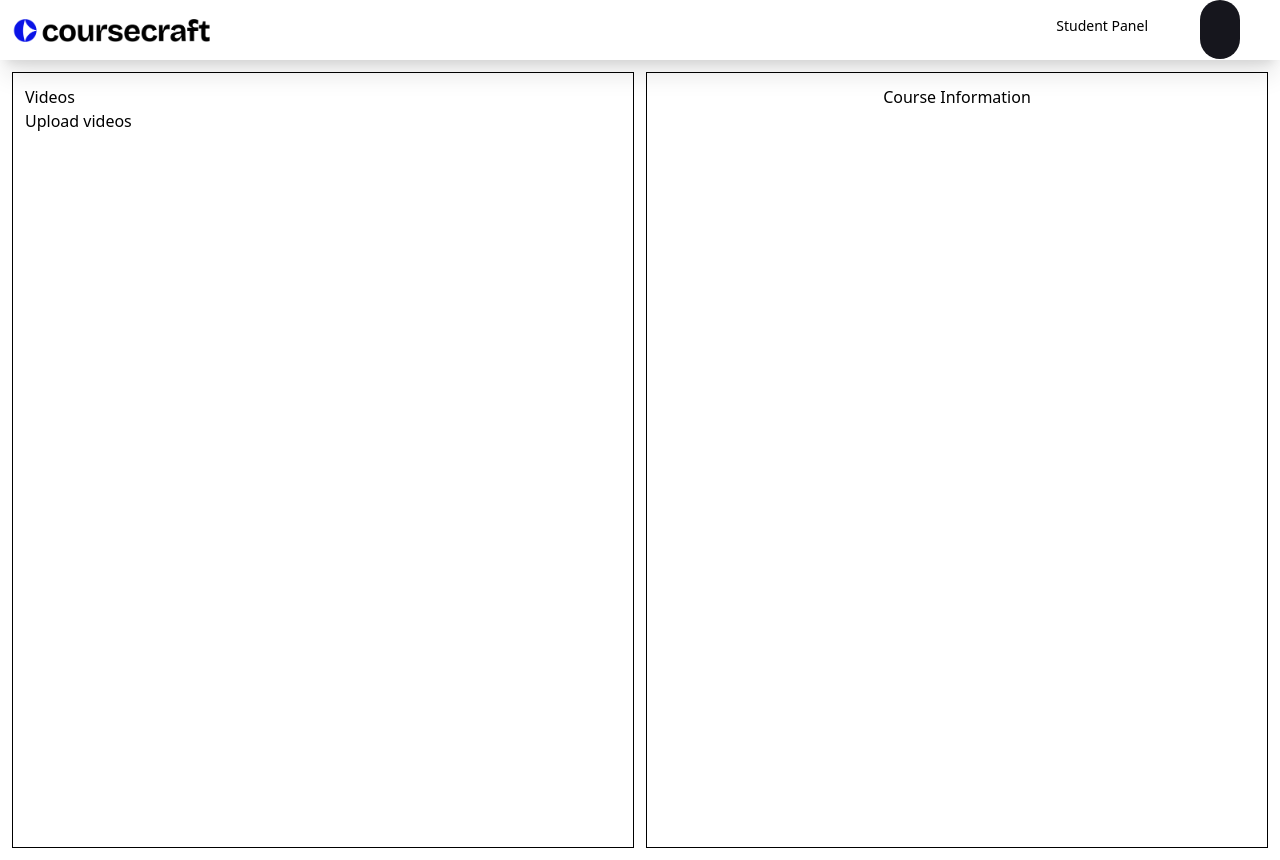
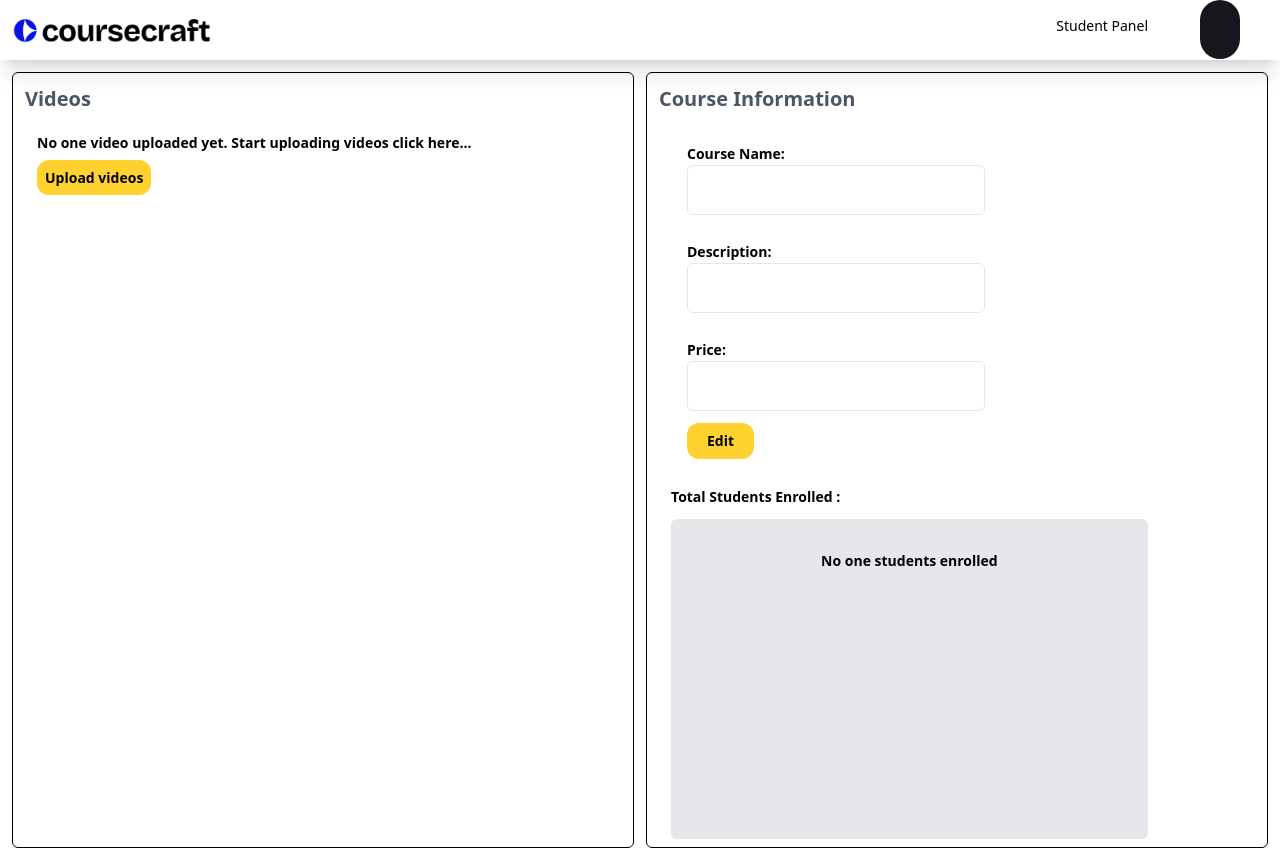
Before and after one commit to akshay5568/CourseCraft, a React (Vite) app in the folder Frontend/: page /course-edit/1 in a window 1280 px wide. Built offline with nearby package versions, Linux system fonts and the light colour scheme; no server answers.

Commit message:
worked on  course upload and course edit page. Also have done better UI for the course upload form as well as edit page.

```diff
--- /dev/null
+++ b/Frontend/src/Slice/CourseDetailsReducer.js
@@ -0,0 +1,18 @@
+import { createSlice } from "@reduxjs/toolkit";
+
+
+const CourseReducer = createSlice({
+    name:"CourseDetails",
+    initialState:{
+        details:{}
+    },
+    reducers:{
+        addCourseDetails:(state,action) => {
+            state.details = action.payload;
+        }
+    }
+
+})
+
+export const {addCourseDetails} = CourseReducer.actions;
+export default CourseReducer.reducer;
--- /dev/null
+++ b/Frontend/src/Slice/CourseVideoSlice.js
@@ -0,0 +1,18 @@
+import { createSlice } from "@reduxjs/toolkit";
+
+
+const CourseVideoSlice = createSlice({
+    name:"CourseVideo",
+    initialState:{
+        videos:{}
+    },
+    reducers:{
+        addCourseVideos:(state,action) => {
+            state.videos = action.payload;
+        }
+    }
+})
+
+
+export const {addCourseVideos} = CourseVideoSlice.actions;
+export default CourseVideoSlice.reducer;
--- a/Frontend/src/Store/AppStore.js
+++ b/Frontend/src/Store/AppStore.js
@@ -1,10 +1,16 @@
 import {configureStore} from '@reduxjs/toolkit';
 import UserReducer from '../Slice/UserReducer.js';
 import SellerReducer from '../Slice/SellerReducer.js';
+import CourseReducer from '../Slice/CourseDetailsReducer.js';
+import CourseVideo from '../Slice/CourseVideoSlice.js';
+
+
 const appStore = configureStore({
     reducer:{
         User:UserReducer,
         Seller:SellerReducer,
+        CourseDetails:CourseReducer,
+        CourseVideo:CourseVideo
     }
 })
 
--- a/Frontend/src/components/BeacomeInstructor/CourseEditPage.jsx
+++ b/Frontend/src/components/BeacomeInstructor/CourseEditPage.jsx
@@ -1,13 +1,21 @@
 import SellerHeader from "./SellerHeader";
-import { useState } from "react";
 import axios from "axios";
 import { mainURL } from "../../Constants/Constant";
 import { Link, useParams } from "react-router";
-import { useEffect } from "react";
+import { useEffect, useRef, useState } from "react";
+import { useDispatch, useSelector } from "react-redux";
+import { addCourseDetails } from "../../Slice/CourseDetailsReducer";
+import { addCourseVideos } from "../../Slice/CourseVideoSlice";
+import EnrolledStudents from "./EnrolledStudents";
+import EditCourseForm from "./EditCourseForm";
 
 export const CourseEditPage = () => {
-  const [data, setData] = useState();
+  const CourseDetails = useSelector((state) => state.CourseDetails.details);
+  const CourseVideos = useSelector((state) => state.CourseVideo.videos);
   const id = useParams();
+  const dispatch = useDispatch();
+
+ const [isEditTrue,setIsEditTrue] = useState(false);
 
   const getCourseData = async () => {
     const token = localStorage.getItem("jwtToken");
@@ -17,8 +25,8 @@ export const CourseEditPage = () => {
           Authorization: `Brearer ${token}`,
         },
       });
-      console.log(res.data);
-      setData(res.data);
+      dispatch(addCourseDetails(res.data?.courseDetails));
+      dispatch(addCourseVideos(res.data?.videoCourseDetails));
     } catch (e) {
       console.log("Error", e);
     }
@@ -31,27 +39,81 @@ export const CourseEditPage = () => {
   return (
     <div>
       <SellerHeader />
-      <div className="h-screen p-3 gap-3 flex">
-        <div className="w-1/2 border p-3">
-          <h1>Videos</h1>
-          {data?.videoCourseDetails[0] ? (
+      <div className="h-screen w-full p-3 gap-3 flex">
+        <div className="w-1/2 border rounded-md p-3">
+          <h1 className="text-gray-600 text-xl font-bold">Videos</h1>
+          {CourseVideos?.length > 0 ? (
             ""
           ) : (
-            <Link to={`/upload-course-videos/${id?.id}`}>Upload videos</Link>
+            <div className="mt-5">
+              <h1 className="text-sm m-3 font-semibold">
+                No one video uploaded yet. Start uploading videos click here...
+              </h1>
+              <Link
+                className="bg-amber-300 p-2 m-3 rounded-xl text-sm font-semibold"
+                to={`/upload-course-videos/${id?.id}`}
+              >
+                Upload videos
+              </Link>
+            </div>
           )}
         </div>
-        <div className="w-1/2 text-center border  p-3">
-          <h1>Course Information</h1>
-          <input type="text" value={data?.courseDetails?.courseName} disabled />
-          <input
-            type="text"
-            value={data?.courseDetails?.description}
-            disabled
-          />
-          <input type="text" value={data?.courseDetails?.price} disabled />
+        <div className="w-1/2 border rounded-md p-3">
+          <h1 className="text-xl font-bold text-gray-600">
+            Course Information
+          </h1>
+          <div className="w-full m-7">
+            <label htmlFor="courseName" className="font-semibold text-sm">
+              Course Name:
+            </label>
+            <br />
+            <input
+              className="p-3 border-gray-200 text-gray-400 cursor-pointer w-[50%] border rounded-md"
+              type="text"
+              id="courseName"
+              value={CourseDetails?.courseName}
+              disabled
+            />
+            <br />
+            <br />
+            <label htmlFor="courseName" className="font-semibold text-sm">
+              Description:
+            </label>
+            <br />
+            <input
+              type="text"
+              value={CourseDetails?.description}
+              disabled
+              className="rounded-md  border-gray-200 cursor-pointer text-gray-400 w-[50%] border p-3"
+            />
+            <br />
+            <br />
+            <label htmlFor="courseName" className=" font-semibold text-sm">
+              Price:
+            </label>
+            <br />
+            <input
+              className="border border-gray-200 text-gray-400 cursor-pointer w-[50%] rounded-md p-3"
+              type="text"
+              value={CourseDetails?.price}
+              disabled
+            />{" "}
+            <br />
+            <button
+              onClick={() => setIsEditTrue(!isEditTrue)}
+              className="mt-3 cursor-pointer px-5 text-sm font-semibold bg-amber-300 p-2 rounded-xl"
+            >
+              Edit
+            </button>
+          </div>
+          <EnrolledStudents />
         </div>
+
       </div>
+      {isEditTrue && <EditCourseForm setisEditTrue={setIsEditTrue} isEditTrueValue={isEditTrue}/>}
+
     </div>
+
   );
 };
 export default CourseEditPage;
--- a/Frontend/src/components/BeacomeInstructor/CourseUploadPage.jsx
+++ b/Frontend/src/components/BeacomeInstructor/CourseUploadPage.jsx
@@ -9,6 +9,7 @@ export const CourseUploadPage = () => {
   const sellerData = useSelector((state) => state.Seller.sellerData);
   const courseName = useRef();
   const Price = useRef();
+
   const Dec = useRef();
   const thumbnail = useRef();
 
@@ -39,22 +40,45 @@ export const CourseUploadPage = () => {
       },
     });
     console.log(res.data);
-    redirect('/course-video-upload');
+    redirect("/course-video-upload");
   };
 
   return (
     <div className="w-full">
       <SellerHeader />
-
-      <h1>Start creating course via filling form</h1>
-      <div className="flex p-3 w-[40%] bg-gray-100 rounded-md m-auto mt-40">
+      <div className=" p-3 w-[40%] bg-gray-100 rounded-md m-auto mt-40">
+        <h1 className="m-3 text-xl font-bold">
+          Start creating course via filling form
+        </h1>
+        <div className="flex">
           <form onSubmit={(e) => e.preventDefault()} className="m-auto">
-          <input ref={courseName} className="w-full rounded-md p-2 m-3 border-red-200 border-2" type="text" placeholder="Course Name" />
+            <label className="m-3 text-sm font-semibold">Course Name: </label>
+            <input
+              ref={courseName}
+              className="w-full rounded-md p-2 m-3 border-red-200 border-2"
+              type="text"
+              placeholder="Course Name"
+            />
             <br />
-          <input ref={Price} className="w-full rounded-md p-2 m-3 border-red-200 border-2" type="Number" placeholder="Price" />
+            <label className="m-3 text-sm font-semibold">Price: </label>
+            <input
+              ref={Price}
+              className="w-full rounded-md p-2 m-3 border-red-200 border-2"
+              type="Number"
+              placeholder="Price"
+            />
             <br />
-          <input className="w-full p-2 m-3 rounded-md border-red-200 border-2" ref={Dec} type="text" placeholder="Description" />
+            <label className="m-3 text-sm font-semibold">Description: </label>
+            <input
+              className="w-full p-2 m-3 rounded-md border-red-200 border-2"
+              ref={Dec}
+              type="text"
+              placeholder="Description"
+            />
             <br />
+            <label className="m-3 font-semibold text-sm">
+              Upload Course Thumbnail:{" "}
+            </label>
             <input
               type="file"
               ref={thumbnail}
@@ -63,10 +87,14 @@ export const CourseUploadPage = () => {
               className="w-full p-2 m-3 border-red-200 rounded-md border-2"
             />
             <br />
-          <button onClick={submitBTN} className="w-full p-2 m-3 border-gray-200 rounded-xl hover:bg-gray-300 border-2">
+            <button
+              onClick={submitBTN}
+              className="w-full text-sm font-bold cursor-pointer p-2 m-3 border-gray-200 rounded-xl hover:bg-gray-300 border-2"
+            >
               {progressBar ? `Uploaded ${progressBar}%` : "Upload"}
             </button>
           </form>
+        </div>
       </div>
     </div>
   );
--- /dev/null
+++ b/Frontend/src/components/BeacomeInstructor/EditCourseForm.jsx
@@ -0,0 +1,102 @@
+import axios from "axios";
+import { useRef } from "react";
+import { mainURL } from "../../Constants/Constant";
+
+export const EditCourseForm = ({ setisEditTrue, isEditTrueValue }) => {
+  const coursName = useRef();
+  const description = useRef();
+  const price = useRef();
+  const thumbnail = useRef();
+
+  const editFormEtnHandller = async () => {
+    const token = localStorage.getItem("jwtToken");
+    const updatedCourseDetails = {
+      courseName: coursName.current.value,
+      description: description.current.value,
+      price: price.current.value,
+    };
+    const formData = new FormData();
+    formData.append(
+      "updetedCourseDetails",
+      JSON.stringify(updatedCourseDetails)
+    );
+    formData.append("thumbnail", thumbnail.current.files[0]);
+
+    const res = await axios.put(`${mainURL}/course-update`, formData, {
+      headers: {
+        Authorization: `Bearer: ${token}`,
+      },
+    });
+    console.log(res.data);
+  };
+
+  return (
+    <div className="absolute w-[50%] top-50 left-80 h-fit bg-gray-300 p-5 rounded-md">
+      <div>
+        <button
+          onClick={() => setisEditTrue(!isEditTrueValue)}
+          className="font-semibold mb-3 cursor-pointer"
+        >
+          ╳
+        </button>
+      </div>
+      <div className="">
+        <form onClick={(e) => e.preventDefault()}>
+          <label htmlFor="courseName" className="text-sm font-semibold">
+            Enter new course name:
+          </label>
+          <br />
+          <input
+            id="courseName"
+            type="text"
+            ref={coursName}
+            className="w-full mb-3 border border-black p-2 rounded-md"
+            placeholder="Enter new course name"
+          />
+          <label htmlFor="dec" className="text-sm font-semibold">
+            Enter new course Description:
+          </label>
+          <br />
+          <input
+            id="dec"
+            ref={description}
+            type="text"
+            className="w-full mb-3 border border-black p-2 rounded-md"
+            placeholder="Enter new course Description"
+          />
+          <label htmlFor="price" className="text-sm font-semibold">
+            Enter new course Price:
+          </label>
+          <br />
+          <input
+            id="price"
+            type="number"
+            ref={price}
+            className="w-full mb-3 border border-black p-2 rounded-md"
+            placeholder="Enter new course Price"
+          />
+          <label htmlFor="thum" className="text-sm font-semibold">
+            Enter new course thumbnail:
+          </label>
+          <br />
+          <input
+            id="thum"
+            type="file"
+            ref={thumbnail}
+            name="thumbnail"
+            className="w-full mb-3 border border-black p-2 rounded-md"
+            placeholder="Enter new course name"
+          />
+          <button
+            onClick={editFormEtnHandller}
+            className="m-auto w-full bg-amber-300 p-2 rounded-md text-sm font-semibold"
+          >
+            Update details
+          </button>
+        </form>
+      </div>
+    </div>
+  );
+};
+
+export default EditCourseForm;
--- /dev/null
+++ b/Frontend/src/components/BeacomeInstructor/EnrolledStudents.jsx
@@ -0,0 +1,27 @@
+import React from "react";
+import { useSelector } from "react-redux";
+
+export const EnrolledStudents = () => {
+  const courseVideo = useSelector((state) => state.CourseVideo.videos);
+  return (
+    <div className="m-3 w-full">
+      <div>
+        <h1 className="font-semibold text-sm">
+          Total Students Enrolled : {courseVideo.length}
+        </h1>
+      </div>
+
+      <div className="mt-3 rounded-md bg-gray-200 h-80 overflow-scroll w-[80%]">
+        {courseVideo.length > 0 ? (
+          " "
+        ) : (
+          <div className="text-center mt-8 font-semibold text-sm">
+            No one students enrolled
+          </div>
+        )}
+      </div>
+    </div>
+  );
+};
+
+export default EnrolledStudents;
```
Also changed, not shown: 1 other file (tests, documents, lock files or other folders). Lines whose indentation alone changed are shown as unchanged.
